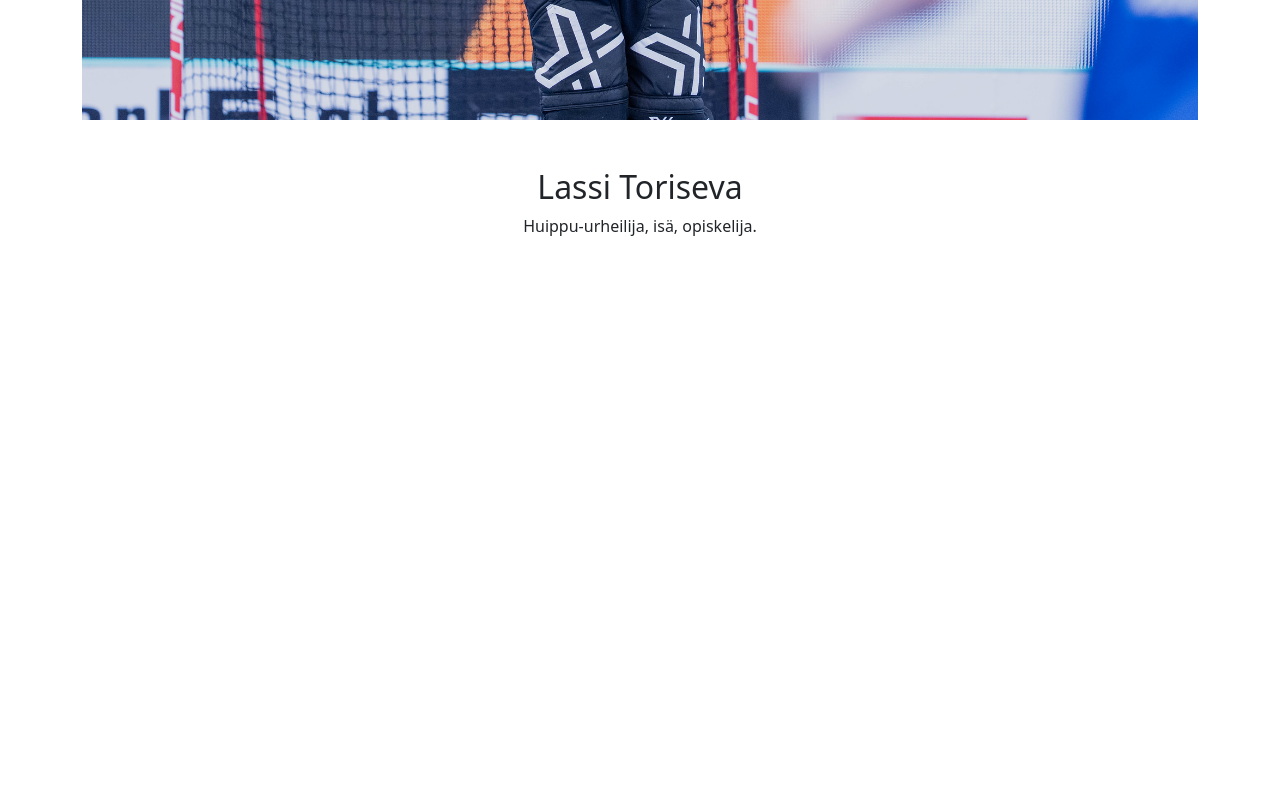
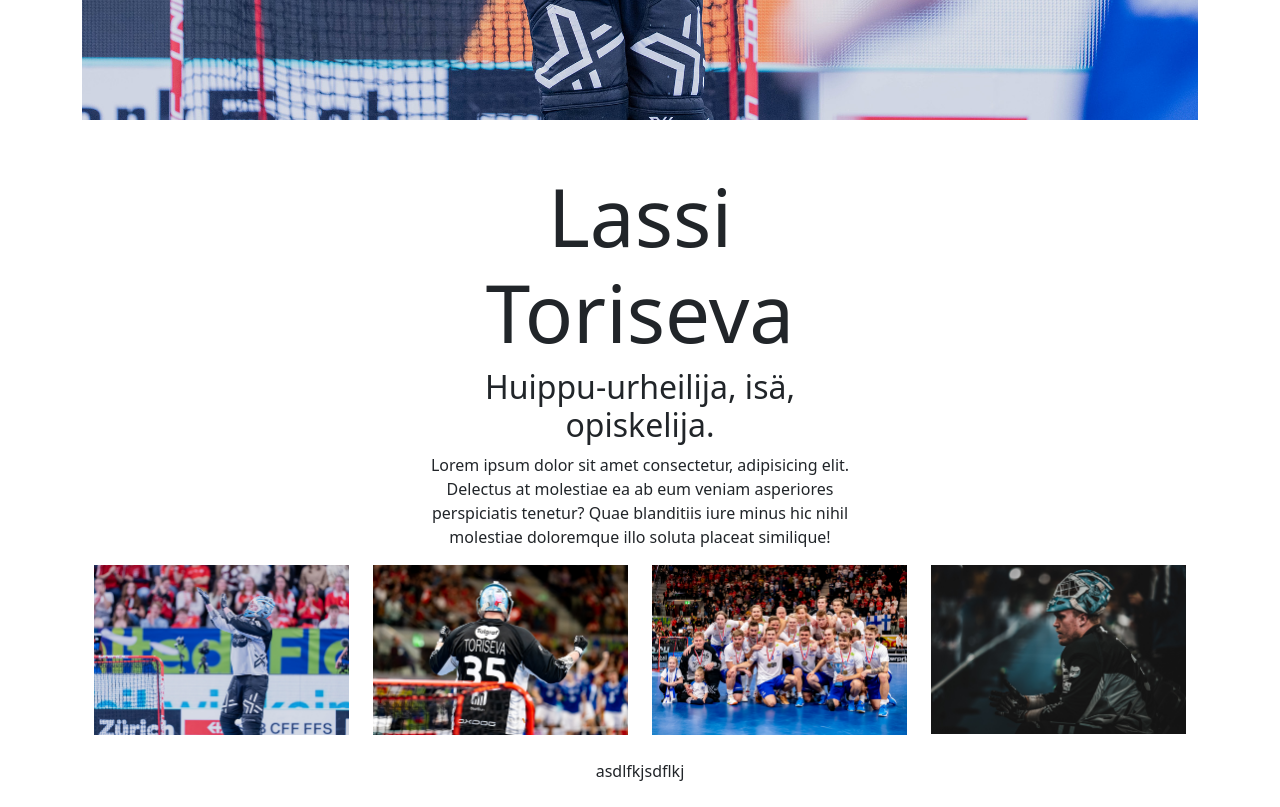
Before and after one commit to Hylje35/lopputyowebtekniikkat, a plain HTML site: page index.html in a window 1280 px wide. Shown: the part 760-1567 px from the top of the page. Before the commit the page ends 1014 px from the top, so only its background shows below. Drawn offline with Linux system fonts and the light colour scheme.

Commit message:
Etusivu lähes valmis

```diff
--- a/index.html
+++ b/index.html
@@ -19,7 +19,7 @@
           </button>
           <div class="collapse navbar-collapse justify-content-center" id="navbarNavAltMarkup">
             <div class="navbar-nav">
-              <a class="nav-link active col-5" aria-current="page" href="#">Koti</a>
+              <a class="nav-link active col-5" aria-current="page" href="#">Etusivu</a>
               <a class="nav-link col-5">Ura</a>
               <a class="nav-link col-4">Työ</a>
               <a class="nav-link col-5">Kummipelaaja</a>
@@ -28,16 +28,40 @@
           </div>
         </div>
       </nav>
-      <!-- eka container teksti-->
+      <!-- kuva -->
       <div class="container">
         <div class="row">
           <div class="col">
             <img src="/properties/etusivu3.0.jpg" class="img-fluid" alt="Tuuletus">
           </div>
         </div>
-        <div class="container pt-5 text-center">
-            <h2>Lassi Toriseva</h2>
-            <p>Huippu-urheilija, isä, opiskelija.</p>
+        <!--Container teksti-->
+        <div class="container pt-5 text-center col-5">
+            <h1 class="display-1">Lassi Toriseva</h1>
+            <h2>Huippu-urheilija, isä, opiskelija.</h2>
+            <p>Lorem ipsum dolor sit amet consectetur, adipisicing elit.
+                 Delectus at molestiae ea ab eum veniam asperiores perspiciatis tenetur? Quae blanditiis iure minus hic nihil
+                  molestiae doloremque illo soluta placeat similique! </p>
+        </div>
+        <div class="container">
+            <div class="row">
+                <div class="col">
+                    <img src="/properties/nupituuletus large.jpg" class="img-fluid" alt="Tuuletus">
+                </div>
+                <div class="col">
+                    <img src="/properties/tuuletus takaa.jpg" class="img-fluid" alt="Tuuletus">
+                </div>
+                <div class="col">
+                    <img src="/properties/joukkue.jpg" class="img-fluid" alt="Tuuletus">
+                </div>
+                <div class="col">
+                    <img src="/properties/istumassa-hamara.jpg" class="img-fluid" alt="Tuuletus">
+                </div>
+            </div>
+            <div class="row">
+
+                <footer class="text-center py-4">asdlfkjsdflkj</footer>
+            </div>
         </div>
     </div>
 
```
Also changed, not shown: properties/istumassa-hamara.jpg (added), properties/joukkue.jpg (added), properties/nupituuletus large.jpg (added), properties/nupituuletus medium.jpg (added), properties/perhe.jpg (added), properties/tuuletus takaa.jpg (added).
